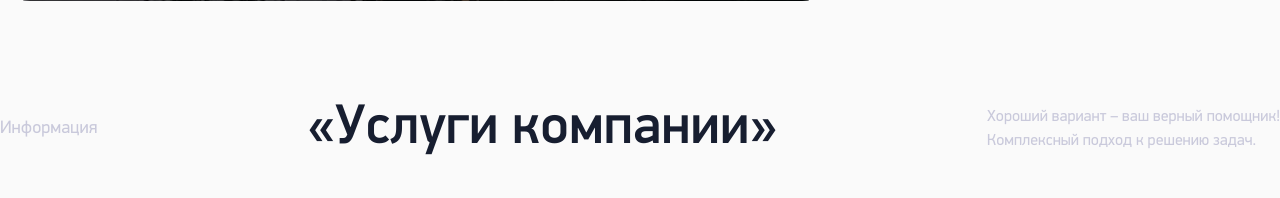
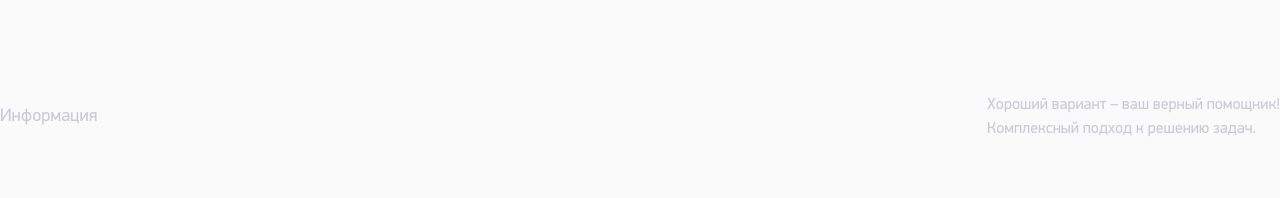
Before and after one commit to fender5234/good-choyce, a Node project: template source/layouts/pages/index.html.twig in a window 1280 px wide. Shown: the part 2998-3196 px from the top of the page. Run offline with Node 20 templates, Linux system fonts and the light colour scheme; the template is opened without the code that fills it, so the values that code supplies are empty; style sheets or scripts are compiled from the project's sources.

Commit message:
еще немного правок

```diff
--- a/source/layouts/pages/index.html.twig
+++ b/source/layouts/pages/index.html.twig
@@ -227,7 +227,6 @@
 				<span class="subtitle-text">
 					Информация
 				</span>
-				<h2 class="title-text">«Услуги компании»</h2>
 				<span class="about-text">
 					Хороший вариант – ваш верный помощник!
 					<br>
@@ -352,7 +351,6 @@
 				<span class="subtitle-text">
 					Информация
 				</span>
-				<h2 class="title-text">«Услуги компании»</h2>
 				<span class="about-text">
 					Хороший вариант – ваш верный помощник!
 					<br>
--- a/source/styles/blocks/service-list.scss
+++ b/source/styles/blocks/service-list.scss
@@ -20,7 +20,7 @@
 	&::before {
 		content: "";
 		position: absolute;
-		top: 30px;
+		top: 35px;
 		right: 20px;
 		width: 20px;
 		height: 20px;
--- a/source/styles/blocks/title-container.scss
+++ b/source/styles/blocks/title-container.scss
@@ -1,5 +1,6 @@
 .title-container {
 	display: flex;
+	justify-content: space-between;
 	align-items: center;
 	padding-bottom: 60px;
 
```
